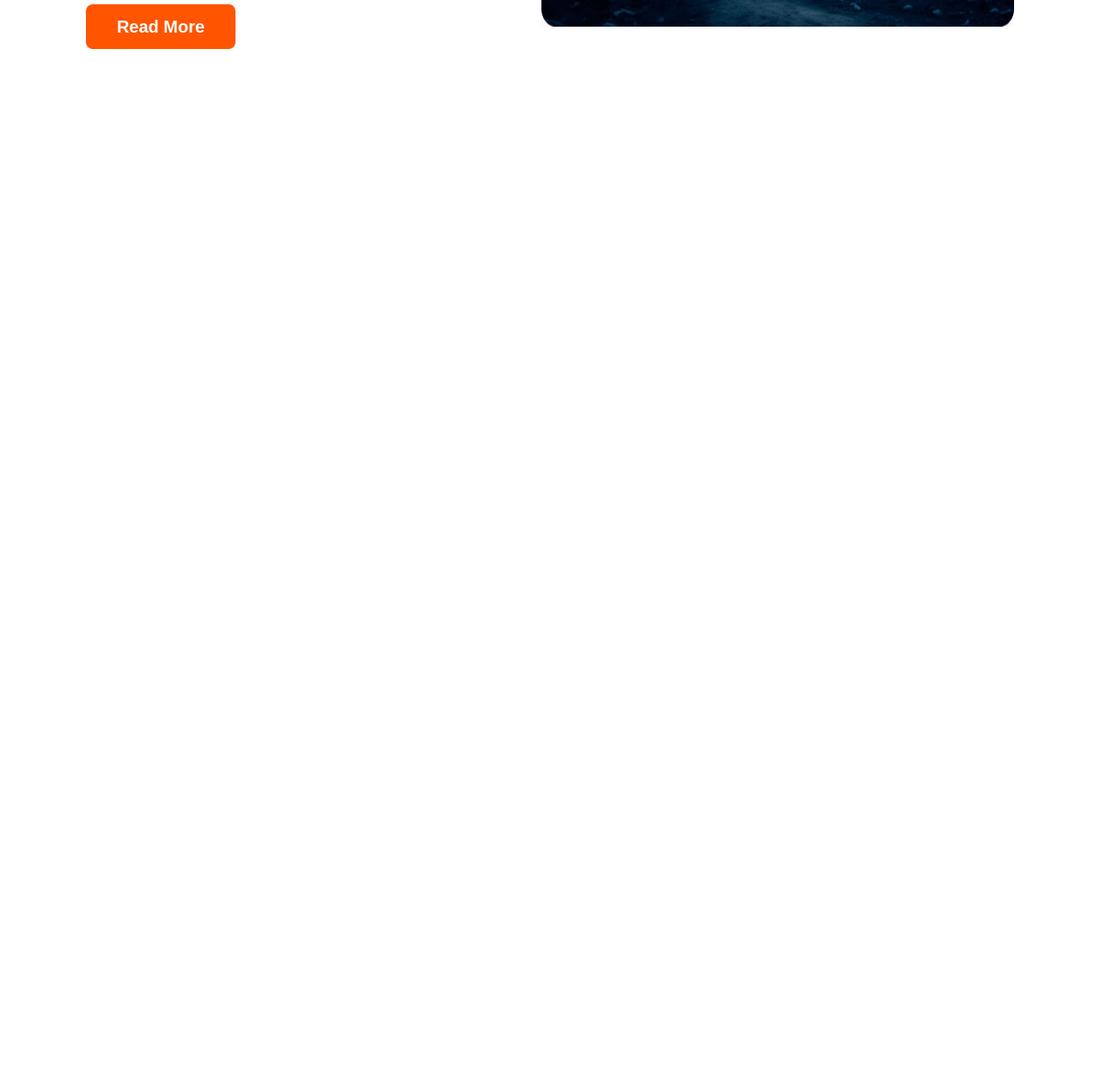
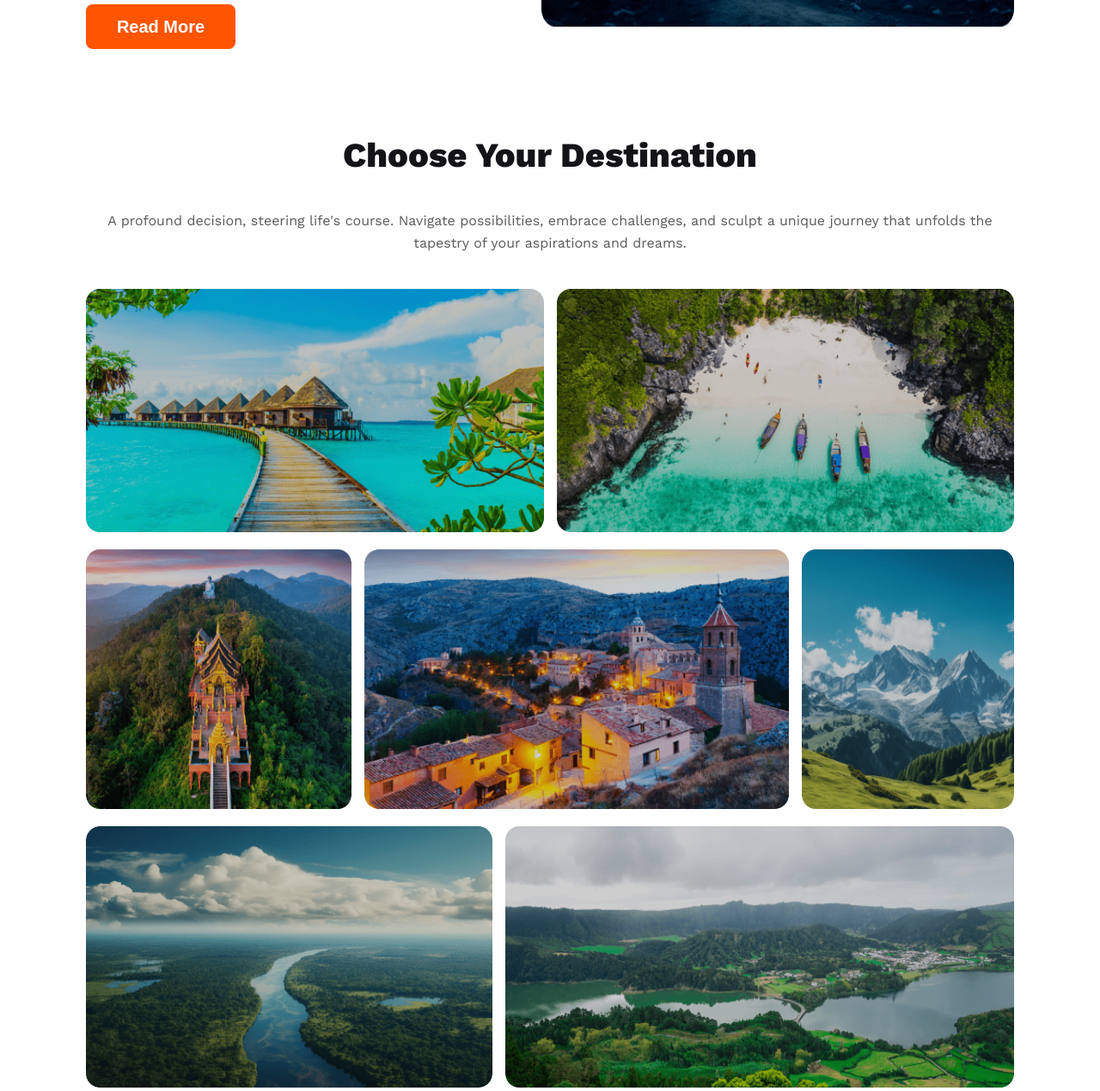
Before and after one commit to samin900/assignment-two, a plain HTML site: page index.html in a window 1280 px wide. Shown: the part 1480-2749 px from the top of the page at 86% size. Before the commit the page ends 1537 px from the top, so only its background shows below. Drawn offline with nearby package versions, Linux system fonts and the light colour scheme.

Commit message:
resposive destination added

```diff
--- a/index.html
+++ b/index.html
@@ -55,6 +55,10 @@
     </header>
 
     <main>
+
+        <!-- popular tour section  -->
+
+
 <section class="popular-tour">
 
     <div class="popular-tour-text">
@@ -73,6 +77,44 @@
 </section>
 
 
+
+<!-- destination section  -->
+
+<section class="destination">
+<div class="destination-text">
+
+    <h3 class="common-header">Choose Your Destination</h3>
+    <p class="small-text"> A profound decision, steering life's course. Navigate possibilities, embrace challenges, and sculpt a unique journey that unfolds the tapestry of your aspirations and dreams.</p>
+</div>
+
+
+<div class="destination-img-container">
+
+    <div class="row-one">
+   <div class="row"><img src="./Images/Rectangle 5.png" alt=""></div>
+   <div class="row"><img src="./Images/Rectangle 8.png" alt=""></div>
+</div>
+
+<div class="row-two">
+   <div class="row"><img src="./Images/Rectangle 6.png" alt=""></div>
+   <div class="row"><img src="./Images/Rectangle 7.png" alt=""></div>
+   <div class="row"><img src="./Images/Rectangle 9.png" alt=""></div>
+</div>
+
+<div class="row-three">
+ <div class="row"><img src="./Images/Rectangle 11.png" alt=""></div>
+ <div class="row"><img src="./Images/Rectangle 10.png" alt=""></div>
+</div>
+
+</div>
+</div>
+
+
+
+
+</section>
+
+
     </main>
 
     <footer>
--- a/style.css
+++ b/style.css
@@ -158,6 +158,54 @@ font-weight: 700;
     font-weight: 700;
 }
 
+/* destination section  */
+.destination{
+    margin-top: 100px;
+}
+.destination-text{
+    margin-bottom: 40px;
+}
+.destination-text{
+    text-align: center;
+}
+.destination-img-container{
+    display: grid;
+    gap: 20px;
+
+}
+.row img{
+    width: 100%;
+    height: 100%;
+    border-radius: 16px;
+}
+
+.row-one{
+    display: grid;
+    grid-template-columns: auto auto ;
+    gap: 15px;
+}
+
+.row-two{
+    display: grid;
+    grid-template-columns: 1.25fr 2fr 1fr;
+    gap: 15px;
+}
+.row-three{
+    display: grid;
+    grid-template-columns: 1fr 1.25fr;
+    gap: 15px;
+}
+
+
+
+
+
+
+
+
+
+
+
 
 
 
@@ -220,6 +268,18 @@ margin-top: 35px;
        height: 100%;
     }
 
+    /* destination-section  */
+
+   .row-one{
+    grid-template-columns: 1fr;
+   }
+   .row-two{
+    grid-template-columns: 1fr;
+   }
+    .row-three{
+        grid-template-columns: 1fr;
+    }
+
 }
 
 /* large device */
```
